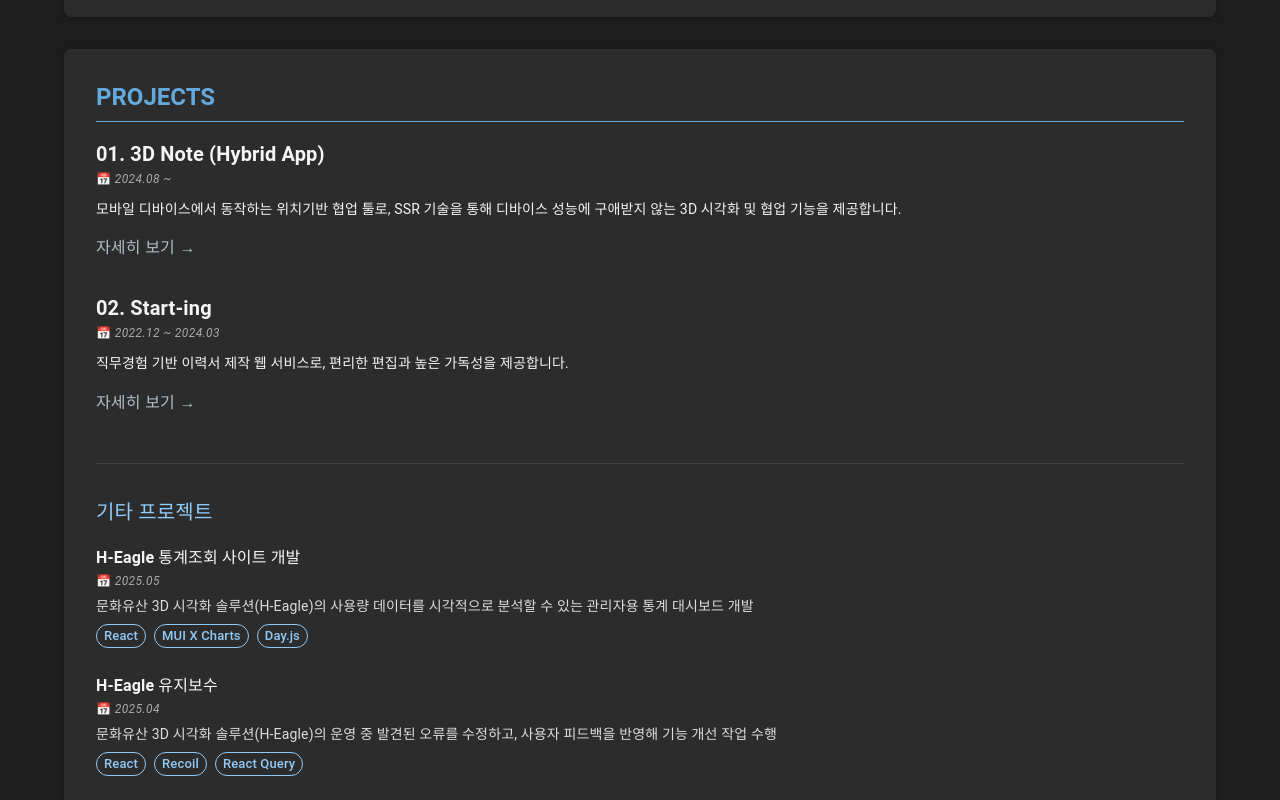
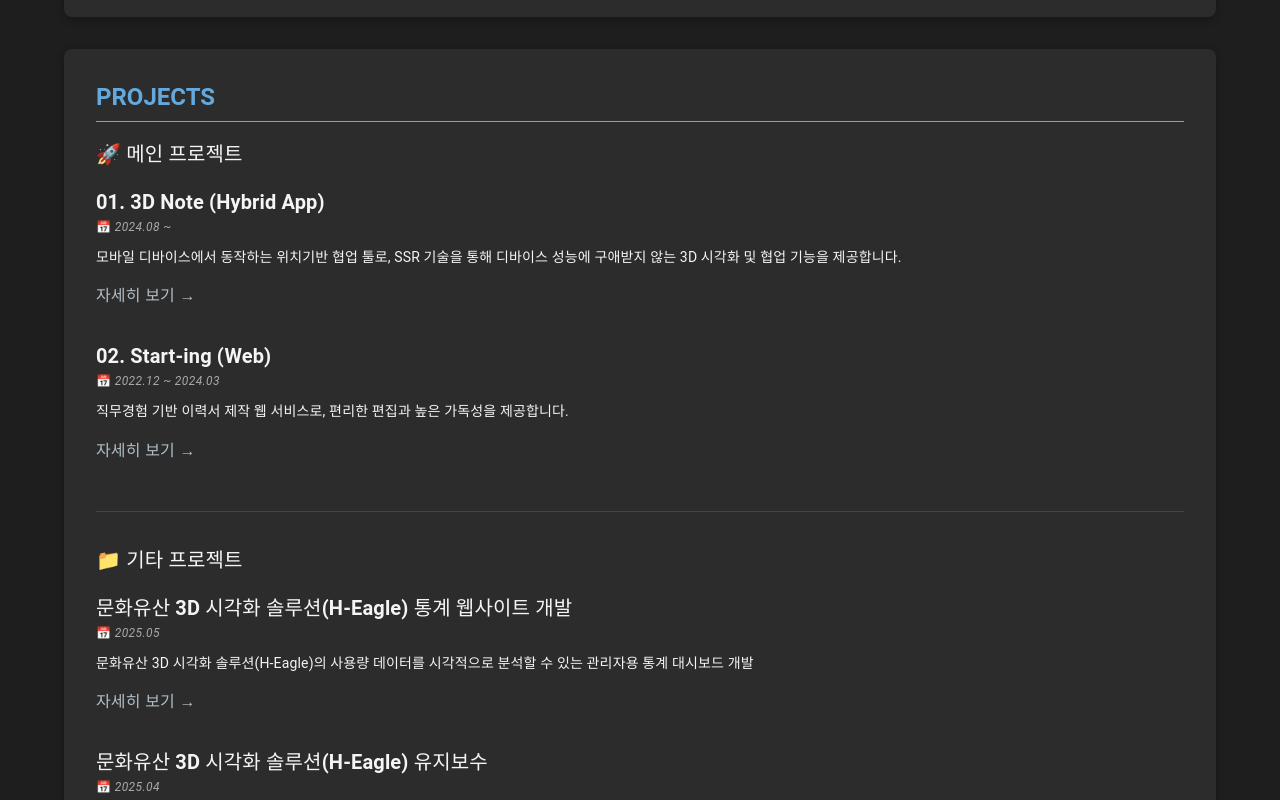
Before and after one commit to hyemmmm/my-portfolio, a React (Vite) app: page / in a window 1280 px wide. Shown: the part 1000-1800 px from the top of the page. Built offline with nearby package versions, Linux system fonts and the light colour scheme.

Commit message:
feat: 기타 프로젝트 자세히 보기 추가

```diff
--- /dev/null
+++ b/src/components/EtcProjectDetail.tsx
@@ -0,0 +1,151 @@
+// components/EtcProjectDetail.tsx
+
+import {
+  Dialog,
+  DialogTitle,
+  DialogContent,
+  IconButton,
+  Typography,
+  Box,
+  Chip,
+} from "@mui/material";
+import CloseIcon from "@mui/icons-material/Close";
+
+type Props = {
+  open: boolean;
+  onClose: () => void;
+  project: {
+    title: string;
+    period?: string;
+    description: string;
+    descriptionDetail: string;
+    skills?: string[];
+    image?: string;
+    isSampleImage?: boolean;
+  } | null;
+};
+
+export default function EtcProjectDetail({ open, onClose, project }: Props) {
+  if (!project) return null;
+
+  return (
+    <Dialog
+      open={open}
+      onClose={onClose}
+      maxWidth="sm"
+      fullWidth
+      PaperProps={{
+        sx: {
+          backgroundColor: "#2a2a2a",
+          color: "#f5f5f5",
+          borderRadius: 2,
+          p: 2,
+        },
+      }}
+    >
+      <DialogTitle
+        sx={{
+          display: "flex",
+          justifyContent: "space-between",
+          alignItems: "center",
+          fontWeight: 700,
+        }}
+      >
+        {project.title}
+        <IconButton onClick={onClose} size="small" sx={{ color: "#fff" }}>
+          <CloseIcon />
+        </IconButton>
+      </DialogTitle>
+
+      <DialogContent dividers>
+        {project.image && (
+          <Box
+            component="img"
+            src={project.image}
+            alt={project.title}
+            sx={{
+              width: "100%",
+              height: "auto",
+              mb: 2,
+              borderRadius: 1,
+              border: "1px solid #444",
+            }}
+          />
+        )}
+
+        {project.isSampleImage && (
+          <Typography
+            variant="caption"
+            sx={{ color: "#aaa", display: "block", mb: 2 }}
+          >
+            ※ 해당 이미지는 보안상 공개가 불가능하여, 샘플 이미지로
+            대체되었습니다.
+          </Typography>
+        )}
+
+        {project.period && (
+          <Typography
+            variant="caption"
+            sx={{ fontStyle: "italic", color: "#ccc", display: "block", mb: 1 }}
+          >
+            📅 {project.period}
+          </Typography>
+        )}
+        <Typography variant="body2" sx={{ whiteSpace: "pre-line", mb: 2 }}>
+          {project.description}
+        </Typography>
+
+        {project.descriptionDetail && (
+          <Box
+            sx={{
+              mt: 3,
+              p: 2,
+              backgroundColor: "#1e1e1e",
+              borderRadius: 1,
+              border: "1px solid #444",
+            }}
+          >
+            <Typography
+              variant="subtitle2"
+              sx={{ mb: 1, color: "#90caf9", fontWeight: 600 }}
+            >
+              상세 설명
+            </Typography>
+            <Typography
+              variant="body2"
+              sx={{ whiteSpace: "pre-line", color: "#ccc" }}
+            >
+              <span
+                dangerouslySetInnerHTML={{
+                  __html: project.descriptionDetail.replace(
+                    /\*\*(.*?)\*\*/g,
+                    "<b>$1</b>"
+                  ),
+                }}
+              />
+            </Typography>
+          </Box>
+        )}
+
+        {project.skills && project.skills?.length > 0 && (
+          <Box sx={{ display: "flex", gap: 1, flexWrap: "wrap", mt: 3 }}>
+            {project.skills?.map((skill, i) => (
+              <Chip
+                key={i}
+                label={skill}
+                size="small"
+                variant="outlined"
+                sx={{
+                  fontWeight: 500,
+                  color: "#90caf9",
+                  borderColor: "#90caf9",
+                  backgroundColor: "#2c2c2c",
+                }}
+              />
+            ))}
+          </Box>
+        )}
+      </DialogContent>
+    </Dialog>
+  );
+}
--- /dev/null
+++ b/src/components/ProjectOverview.tsx
@@ -0,0 +1,53 @@
+import { Box, Typography } from "@mui/material";
+import styled from "@emotion/styled";
+import { secondaryColor } from "../styles/colors";
+
+type ProjectOverviewProps = {
+  title: string;
+  period?: string;
+  description: string;
+  onClickDetail?: () => void;
+};
+
+export default function ProjectOverview({
+  title,
+  period,
+  description,
+  onClickDetail,
+}: ProjectOverviewProps) {
+  return (
+    <Box mb={4}>
+      <Typography variant="h6" fontWeight={600}>
+        {title}
+      </Typography>
+      {period && (
+        <Typography
+          variant="caption"
+          sx={{
+            fontStyle: "italic",
+            color: "#aaa",
+            display: "block",
+            mb: 1,
+          }}
+        >
+          📅 {period}
+        </Typography>
+      )}
+      <Typography variant="body2" paragraph sx={{ lineHeight: 1.6 }}>
+        {description}
+      </Typography>
+      {onClickDetail && (
+        <ViewDetail onClick={onClickDetail}>자세히 보기 →</ViewDetail>
+      )}
+    </Box>
+  );
+}
+
+const ViewDetail = styled.div`
+  &:hover {
+    text-decoration: underline;
+  }
+  font-weight: 500;
+  color: ${secondaryColor};
+  cursor: pointer;
+`;
--- a/src/data/projectData.ts
+++ b/src/data/projectData.ts
@@ -1,7 +1,7 @@
 import threeDNote from "../assets/images/3dnote/3d_view.png";
 import changeD from "../assets/images/change_detection/change_detection.png";
 import starting from "../assets/images/starting/start-ing.png";
-import starting_admin from "../assets/images/starting/starting-admin.png";
+import sampleImage from "../assets/images/starting/starting-admin.png";
 import loginPage from "../assets/images/3dnote/login_page.jpg";
 import projectPage from "../assets/images/3dnote/project_page.jpg";
 import drawing_item from "../assets/images/3dnote/drawing_item.jpg";
@@ -282,7 +282,7 @@ export const projectData = [
   // },
   {
     id: "starting",
-    title: "02. Start-ing",
+    title: "02. Start-ing (Web)",
     description:
       "직무경험 기반 이력서 제작 웹 서비스로, 편리한 편집과 높은 가독성을 제공합니다.",
     period: "2022.12 ~ 2024.03",
@@ -387,17 +387,23 @@ export const projectData = [
 
 export const otherProjects = [
   {
-    title: "H-Eagle 통계조회 사이트 개발",
+    title: "문화유산 3D 시각화 솔루션(H-Eagle) 통계 웹사이트 개발",
     period: "2025.05",
     description:
       "문화유산 3D 시각화 솔루션(H-Eagle)의 사용량 데이터를 시각적으로 분석할 수 있는 관리자용 통계 대시보드 개발",
+    descriptionDetail:
+      "- MUI X Charts를 활용해 일간/주간/월간 단위 통계 시각화\n- useMemo를 활용해 대시보드 차트 영역의 리렌더링을 최소화하여 **성능 개선**",
     skills: ["React", "MUI X Charts", "Day.js"],
+    image: sampleImage,
+    isSampleImage: true,
   },
   {
-    title: "H-Eagle 유지보수",
+    title: "문화유산 3D 시각화 솔루션(H-Eagle) 유지보수",
     period: "2025.04",
     description:
       "문화유산 3D 시각화 솔루션(H-Eagle)의 운영 중 발견된 오류를 수정하고, 사용자 피드백을 반영해 기능 개선 작업 수행",
+    descriptionDetail:
+      "- 비정상 세션 정리 로직 추가\n- 사용자 요청 기반 UI 편의성 개선 (레이어 토글 기능 등)",
     skills: ["React", "Recoil", "React Query"],
   },
   {
@@ -405,12 +411,16 @@ export const otherProjects = [
     period: "2025.01 ~ 2025.03",
     description:
       "3D Note 프로젝트용 관리자 페이지 개발 (데이터 관리, 사용자 승인 등)",
+    descriptionDetail:
+      "- 유저/노트/데이터 일괄 관리 기능 개발\n- API 응답 기반 테이블 필터/정렬 구현",
     skills: ["React", "Zustand", "MUI"],
   },
   {
     title: "C-Eagle 도면 뷰어 기능 추가",
     period: "2024.07",
     description: "도면 뷰어 기능 추가 (DXF 파일 확대/이동/회전 기능)",
+    descriptionDetail:
+      "- 기존 PDF 뷰어 대비 DXF 전환으로 로딩 속도 개선\n- Canvas 기반 마우스 이동/휠 줌 기능 구현",
     skills: ["React"],
   },
   {
@@ -418,6 +428,8 @@ export const otherProjects = [
     period: "2024.06 ~ 2024.07",
     description:
       "3D 모델 파일(GLTF, FBX, IFC 등)을 채팅으로 공유하고, 즉시 데스크탑 뷰어에서 시각화할 수 있는 협업 도구 프로토타입 개발.",
+    descriptionDetail:
+      "- WebRTC 연결을 통한 실시간 3D 모델 송수신 구현\n- Drag & Drop 기반 3D 파일 공유\n- Three.js 뷰어와 채팅창 동기화 UI 설계",
     skills: [
       "Electron",
       "React",
@@ -433,6 +445,8 @@ export const otherProjects = [
     period: "2024.04 ~ 2024.05",
     description:
       "BIM과 Point Cloud 데이터를 비교 분석하는 건축 솔루션 UI 개발 참여.",
+    descriptionDetail:
+      "- 분석 결과를 BIM/PCD에 클리핑 포인트로 시각화\n- 분석 로그 및 상태 실시간 반영 UI 구현\n- 보고서 출력용 ExcelJS 연동",
     skills: [
       "React",
       "TypeScript",
@@ -442,12 +456,17 @@ export const otherProjects = [
       "ExcelJS",
       "camera-controls",
     ],
+    image: cd_resultView,
   },
   {
     title: "Start-ing 관리자 페이지",
     period: "2023.06 ~ 2023.07",
     description:
       "이력서 서비스 관리 기능 개발 (권한 관리, 유저 검색, 이력서 검수 등)",
+    descriptionDetail:
+      "- 사용자 상태별 필터링, 검색 기능 구현\n- 이력서 항목 검수 및 승인 기능 개발\n- 접근 권한에 따라 기능/화면 제어",
     skills: ["React", "TypeScript", "Styled-components", "React Query"],
+    image: sampleImage,
+    isSampleImage: true,
   },
 ];
--- a/src/pages/Home.tsx
+++ b/src/pages/Home.tsx
@@ -9,9 +9,22 @@ import SectionCard from "../components/SectionCard";
 import { secondaryColor } from "../styles/colors";
 import Experience from "../components/Experience";
 import { useNavigate } from "react-router-dom";
+import { useState } from "react";
+import ProjectOverview from "../components/ProjectOverview";
+import EtcProjectDetail from "../components/EtcProjectDetail";
 
 export default function Home() {
   const navigate = useNavigate();
+
+  const [selectedProject, setSelectedProject] = useState(null);
+
+  const handleOpenProjectDetail = (project: any) => {
+    setSelectedProject(project);
+  };
+
+  const handleCloseDialog = () => {
+    setSelectedProject(null);
+  };
 
   return (
     <>
@@ -30,7 +43,7 @@ export default function Home() {
             유저에게 실질적인 가치를 전달하는 프론트엔드 개발자 김혜민입니다.
           </Typography>
           <Typography variant="body1" paragraph sx={{ lineHeight: 1.8 }}>
-            3년간 React.js를 중심으로 웹과 하이브리드 앱을 개발하며,{" "}
+            3년간 React.js를 중심으로 <b>웹과 하이브리드 앱</b>을 개발하며,{" "}
             <b>사용자가 실제로 편리함을 느낄 수 있는 경험을 만드는데 집중</b>해
             왔습니다. 단순히 기획된 기능을 구현하는데 그치지 않고,{" "}
             <b>
@@ -88,92 +101,31 @@ export default function Home() {
 
         {/* Projects */}
         <SectionCard title="PROJECTS">
+          <Typography variant="h6" fontWeight={700} sx={{ mb: 2 }}>
+            🚀 메인 프로젝트
+          </Typography>
           {projectData.map((project, index) => (
-            <Box key={index} mb={4}>
-              <Typography variant="h6" fontWeight={600} sx={{}}>
-                {project.title}
-              </Typography>
-              {project.period && (
-                <Typography
-                  variant="caption"
-                  sx={{
-                    fontStyle: "italic",
-                    color: "#aaa",
-                    display: "block",
-                    mb: 1,
-                  }}
-                >
-                  📅 {project.period}
-                </Typography>
-              )}
-
-              <Typography variant="body2" paragraph sx={{ lineHeight: 1.6 }}>
-                {project.description}
-              </Typography>
-              <ViewDetail
-                onClick={() => navigate(`/project/${project.id}`)}
-                style={{ fontWeight: "500", color: secondaryColor }}
-              >
-                자세히 보기 →
-              </ViewDetail>
-            </Box>
+            <ProjectOverview
+              key={index}
+              title={project.title}
+              period={project.period}
+              description={project.description}
+              onClickDetail={() => navigate(`/project/${project.id}`)}
+            />
           ))}
-
           <Box sx={{ mt: 6, pt: 4, borderTop: "1px solid #444" }}>
-            <Typography
-              variant="h6"
-              fontWeight={700}
-              sx={{ color: "#90caf9", mb: 2 }}
-            >
-              기타 프로젝트
+            <Typography variant="h6" fontWeight={700} sx={{ mb: 2 }}>
+              📁 기타 프로젝트
             </Typography>
           </Box>
-
           {otherProjects.map((project, index) => (
-            <Box key={index} mb={3}>
-              <Typography variant="subtitle1" fontWeight={600}>
-                {project.title}
-              </Typography>
-              {project.period && (
-                <Typography
-                  variant="caption"
-                  sx={{
-                    fontStyle: "italic",
-                    color: "#aaa",
-                    display: "block",
-                    mb: 0.5,
-                  }}
-                >
-                  📅 {project.period}
-                </Typography>
-              )}
-              <Typography variant="body2" sx={{ color: "#ddd" }}>
-                {project.description}
-              </Typography>
-              {project.skills && (
-                <Box sx={{ mt: 1, display: "flex", gap: 1, flexWrap: "wrap" }}>
-                  {project.skills.map((skill, i) => (
-                    <Chip
-                      key={i}
-                      label={skill}
-                      size="small"
-                      variant="outlined"
-                      sx={{
-                        fontWeight: 500,
-                        color: "#90caf9",
-                        borderColor: "#90caf9",
-                        backgroundColor: "#2c2c2c",
-                      }}
-                    />
-                  ))}
-                </Box>
-              )}
-              {project.note && (
-                <Typography variant="caption" sx={{ color: "#888", mt: 0.5 }}>
-                  ※ {project.note}
-                </Typography>
-              )}
-            </Box>
+            <ProjectOverview
+              key={index}
+              title={project.title}
+              period={project.period}
+              description={project.description}
+              onClickDetail={() => handleOpenProjectDetail(project)}
+            />
           ))}
         </SectionCard>
 
@@ -197,13 +149,11 @@ export default function Home() {
           </Grid>
         </SectionCard>
       </Container>
+      <EtcProjectDetail
+        open={!!selectedProject}
+        onClose={handleCloseDialog}
+        project={selectedProject}
+      />
     </>
   );
 }
-
-const ViewDetail = styled.div`
-  &:hover {
-    text-decoration: underline;
-  }
-  cursor: pointer;
-`;
```
Also changed, not shown: src/data/skillData.ts (+8 -0 lines).
